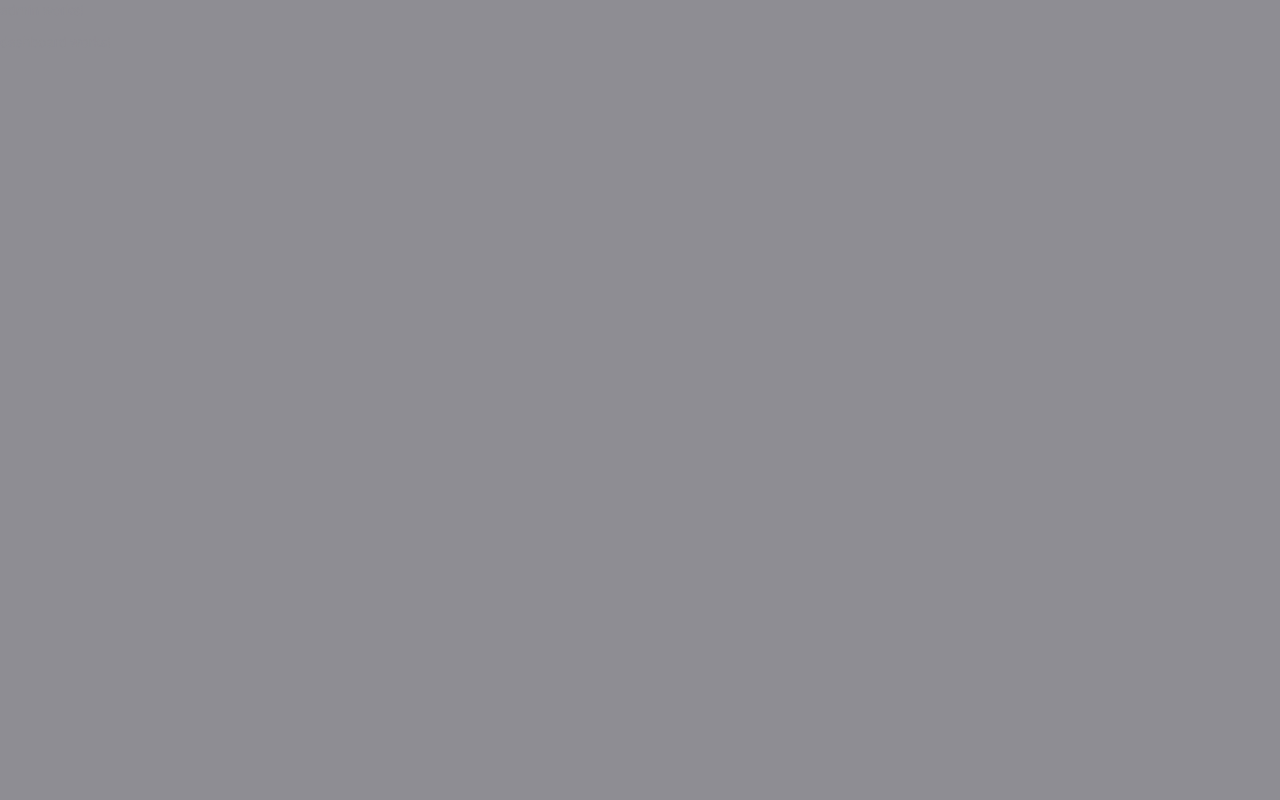
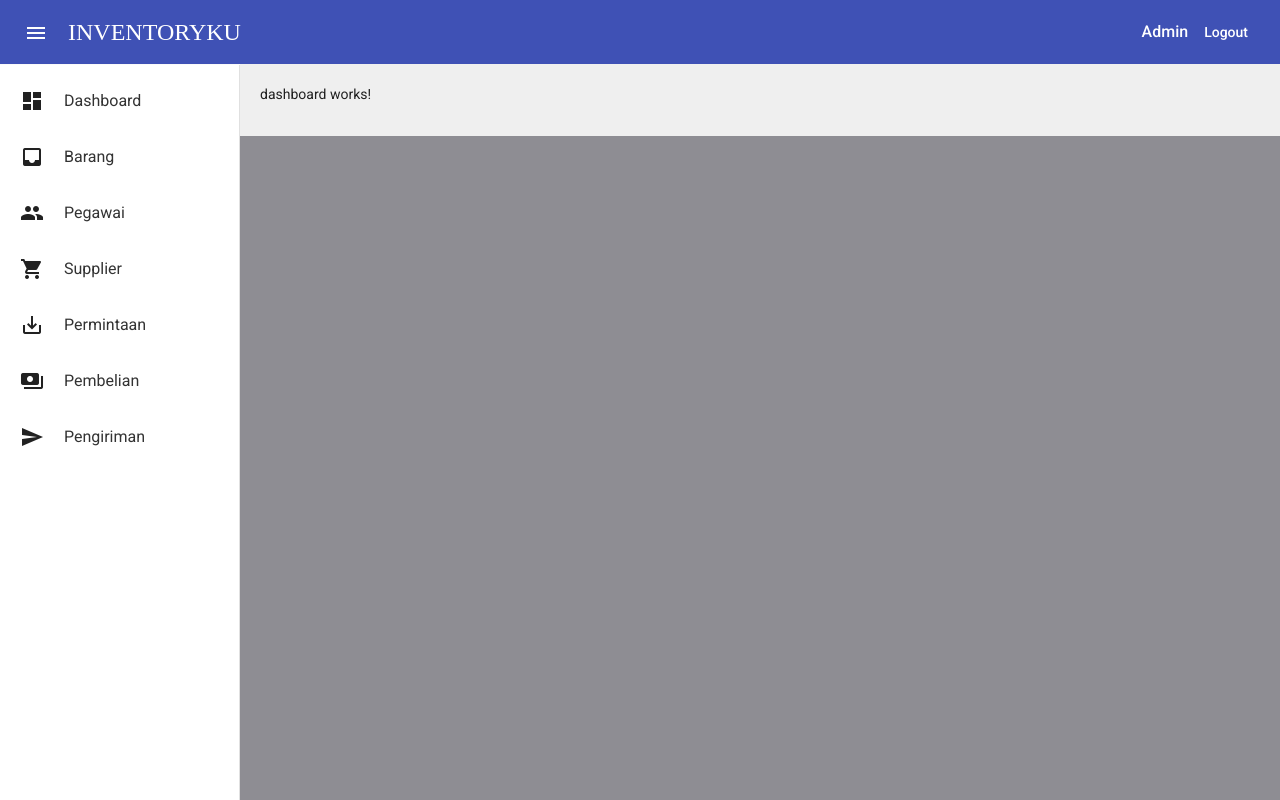
Before and after one commit to sagitadhyar/Personal-Project, an Angular app: page /admin/dashboard in a window 1280 px wide. Built offline with nearby package versions, Linux system fonts and the light colour scheme; a web font is replaced by a local one.

Commit message:
Done UI Tabel Barang

```diff
--- a/src/app/admin/admin/admin.component.html
+++ b/src/app/admin/admin/admin.component.html
@@ -1,2 +1,49 @@
-<p>admin works!</p>
-<router-outlet></router-outlet>
+<ng-container>
+    <!--toolbar-->
+    <mat-toolbar color="primary" class="admin-toolbar">
+            <button mat-icon-button (click)="sidenav.toggle()">
+                <mat-icon>menu</mat-icon>
+            </button>
+            <span class="app-title">&nbsp; {{title}}</span>
+            <div class="uk-width-expand"></div>
+            <small>Admin</small>
+            <button mat-button (click)="logout()">Logout</button>
+
+    </mat-toolbar>
+    <!--end toolbar-->
+
+    <mat-sidenav-container class="admin-container">
+        <mat-sidenav
+            #sidenav
+            mode="side"
+            [position]="'start'"
+            [opened]="true"
+            class="sidenav-left"
+            [fixedInViewport]="true"
+            [fixedTopGap]="65"
+            [fixedBottomGap]="0">
+
+        <mat-nav-list>
+            <mat-list-item *ngFor="let item of navList" routerLink={{item.link}}>
+                <mat-icon matListIcon>{{item.icon}}</mat-icon>
+                <h3 matLine>{{item.title}}</h3>
+            </mat-list-item>
+        </mat-nav-list>
+      </mat-sidenav>
+
+        <mat-sidenav
+            #sidenav mode="side"
+            [position]="'end'"
+            class="example-sidenav"
+            [fixedInViewport]="true"
+            [fixedTopGap]="60"
+            [fixedBottomGap]="0">
+        </mat-sidenav>
+        <!--sidenav content-->
+        <mat-sidenav-content style="padding: 20px; background-color: #EFEFEF;">
+        <!--halaman-halaman tampil disini-->
+            <router-outlet></router-outlet>
+        </mat-sidenav-content>
+    <!--end sidenav content-->
+    </mat-sidenav-container>
+</ng-container>
--- a/src/app/admin/admin/admin.component.scss
+++ b/src/app/admin/admin/admin.component.scss
@@ -0,0 +1,9 @@
+mat-sidenav {
+    width: 240px;
+}
+
+.app-title {
+    font-family: 'OCR-B 10 BT';
+    font-size: x-large;
+    color: white;
+}
--- a/src/app/admin/admin/admin.component.ts
+++ b/src/app/admin/admin/admin.component.ts
@@ -1,4 +1,5 @@
 import { Component, OnInit } from '@angular/core';
+import { Constants } from 'src/app/common/constants';
 
 @Component({
   selector: 'app-admin',
@@ -6,10 +7,31 @@ import { Component, OnInit } from '@angular/core';
   styleUrls: ['./admin.component.scss']
 })
 export class AdminComponent implements OnInit {
+  title = Constants.siteTitle
+
+  navList = [
+    { link: '/admin/dashboard', icon: 'dashboard', title: 'Dashboard' },
+    { link: '/admin/barang', icon: 'inbox', title: 'Barang' },
+    { link: '/admin/pegawai', icon: 'group', title: 'Pegawai' },
+    { link: '/admin/supplier', icon: 'shopping_cart', title: 'Supplier' },
+    { link: '/admin/permintaan', icon: 'save_alt', title: 'Permintaan' },
+    { link: '/admin/pembelian', icon: 'payments', title: 'Pembelian' },
+    { link: '/admin/pengiriman', icon: 'send', title: 'Pengiriman' }
+  ]
 
   constructor() { }
 
   ngOnInit(): void {
   }
 
+  logout()
+  {
+    let conf = confirm('Keluar Aplikasi?');
+    if(conf)
+    {
+      localStorage.removeItem('appToken');
+      window.location.reload();
+    }
+  }
+
 }
--- a/src/app/admin/barang/barang.component.html
+++ b/src/app/admin/barang/barang.component.html
@@ -1 +1,79 @@
-<p>barang works!</p>
+<div class="uk-height-viewport">
+
+    <h1>Barang</h1>
+
+    <div class="uk-flex uk-flex-row uk-flex-bottom">
+        <div class="uk-flex uk-width-1-1 uk-align-left">
+            <button mat-flat-button color="primary" (click)="addData()">
+                <mat-icon>add</mat-icon>
+                Tambah Barang
+            </button>
+        </div>
+        <mat-form-field appearance="fill" class="uk-margin-left">
+            <mat-icon matPrefix>search</mat-icon>
+            <mat-label>Cari</mat-label>
+            <input matInput (keyup)="applyFilter($event)" #input>
+        </mat-form-field>
+    </div>
+
+    <div class="mat-elevation-z8">
+        <table mat-table [dataSource]="dataSource" matSort>
+
+        <!-- ID Column -->
+        <ng-container matColumnDef="id">
+            <th mat-header-cell *matHeaderCellDef mat-sort-header> No </th>
+            <td mat-cell *matCellDef="let row"> {{row.id}} </td>
+        </ng-container>
+
+        <!-- Kode Barang Column -->
+        <ng-container matColumnDef="kode_barang">
+            <th mat-header-cell *matHeaderCellDef mat-sort-header> Kode Barang </th>
+            <td mat-cell *matCellDef="let row"> {{row.kode_barang}} </td>
+        </ng-container>
+
+        <!-- Nama Barang Column -->
+        <ng-container matColumnDef="nama_barang">
+            <th mat-header-cell *matHeaderCellDef mat-sort-header> Nama Barang </th>
+            <td mat-cell *matCellDef="let row"> {{row.nama_barang}} </td>
+        </ng-container>
+
+        <!-- Satuan Column -->
+        <ng-container matColumnDef="satuan">
+            <th mat-header-cell *matHeaderCellDef mat-sort-header> Satuan </th>
+            <td mat-cell *matCellDef="let row"> {{row.satuan}} </td>
+        </ng-container>
+
+        <!-- Kateggori Column -->
+        <ng-container matColumnDef="kategori">
+            <th mat-header-cell *matHeaderCellDef mat-sort-header> Kategori </th>
+            <td mat-cell *matCellDef="let row"> {{row.kategori}} </td>
+        </ng-container>
+
+        <!-- Stok Column -->
+        <ng-container matColumnDef="stok">
+            <th mat-header-cell *matHeaderCellDef mat-sort-header> Stok </th>
+            <td mat-cell *matCellDef="let row"> {{row.stok}} </td>
+        </ng-container>
+
+        <ng-container matColumnDef="actions">
+            <th mat-header-cell *matHeaderCellDef mat-sort-header> </th>
+            <td mat-cell *matCellDef="let row">
+                <div class="uk-flex">
+                    <button mat-icon-button color="primary" (click)="editData(row)"><mat-icon>edit</mat-icon></button>
+                    <button mat-icon-button color="primary" (click)="deleteData(row)" class="uk-margin-small-left"><mat-icon>delete</mat-icon></button>
+                </div>
+            </td>
+          </ng-container>
+
+        <tr mat-header-row *matHeaderRowDef="displayedColumns"></tr>
+        <tr mat-row *matRowDef="let row; columns: displayedColumns;"></tr>
+
+        <!-- Row shown when there is no matching data. -->
+        <tr class="mat-row" *matNoDataRow>
+            <td class="mat-cell" colspan="4">No data matching the filter "{{input.value}}"</td>
+        </tr>
+        </table>
+
+        <mat-paginator [pageSize]="10" [pageSizeOptions]="[5, 10, 25, 100]"></mat-paginator>
+    </div>
+</div>
--- a/src/app/admin/barang/barang.component.scss
+++ b/src/app/admin/barang/barang.component.scss
@@ -0,0 +1,11 @@
+table {
+    width: 100%;
+}
+
+.mat-form-field {
+    font-size: 14px;
+}
+
+td, th {
+    width: 10%;
+}
--- a/src/app/admin/barang/barang.component.ts
+++ b/src/app/admin/barang/barang.component.ts
@@ -1,15 +1,95 @@
-import { Component, OnInit } from '@angular/core';
+import {AfterViewInit, Component, ViewChild} from '@angular/core';
+import {MatPaginator} from '@angular/material/paginator';
+import {MatSort} from '@angular/material/sort';
+import {MatTableDataSource} from '@angular/material/table';
 
+export interface Barang {
+  id: string;
+  kode_barang: string;
+  nama_barang: string;
+  satuan: string;
+  kategori: string;
+  stok: number;
+}
+
+/** Constants used to fill up our data base. */
+const FRUITS: string[] = [
+  'blueberry', 'lychee', 'kiwi', 'mango', 'peach', 'lime', 'pomegranate', 'pineapple'
+];
+const NAMES: string[] = [
+  'Maia', 'Asher', 'Olivia', 'Atticus', 'Amelia', 'Jack', 'Charlotte', 'Theodore', 'Isla', 'Oliver',
+  'Isabella', 'Jasper', 'Cora', 'Levi', 'Violet', 'Arthur', 'Mia', 'Thomas', 'Elizabeth'
+];
+
+/**
+ * @title Data table with sorting, pagination, and filtering.
+ */
 @Component({
   selector: 'app-barang',
   templateUrl: './barang.component.html',
   styleUrls: ['./barang.component.scss']
 })
-export class BarangComponent implements OnInit {
+export class BarangComponent implements AfterViewInit {
+  displayedColumns: string[] = ['id', 'kode_barang', 'nama_barang', 'satuan', 'kategori', 'stok', 'actions'];
+  dataSource: MatTableDataSource<Barang>;
 
-  constructor() { }
+  @ViewChild(MatPaginator) paginator!: MatPaginator;
+  @ViewChild(MatSort) sort!: MatSort;
 
-  ngOnInit(): void {
+  constructor() {
+    // Create 100 users
+    const users = Array.from({length: 100}, (_, k) => createNewUser(k + 1));
+
+    // Assign the data to the data source for the table to render
+    this.dataSource = new MatTableDataSource(users);
+    console.log(users)
   }
 
+  ngAfterViewInit() {
+    this.dataSource.paginator = this.paginator;
+    this.dataSource.sort = this.sort;
+  }
+
+  applyFilter(event: Event) {
+    const filterValue = (event.target as HTMLInputElement).value;
+    this.dataSource.filter = filterValue.trim().toLowerCase();
+
+    if (this.dataSource.paginator) {
+      this.dataSource.paginator.firstPage();
+    }
+  }
+
+  addData() {
+    this.dataSource.data.push(createNewUser(this.dataSource.data.length +1));
+    this.dataSource._updateChangeSubscription();
+  }
+
+  editData(row: Barang) {
+    console.log(row)
+  }
+
+  deleteData(row: Barang) {
+    const index = this.dataSource.data.indexOf(row)
+    this.dataSource.data.splice(index, 1)
+    this.dataSource._updateChangeSubscription()
+  }
 }
+
+/** Builds and returns a new Barang. */
+function createNewUser(id: number): Barang {
+  const name = NAMES[Math.round(Math.random() * (NAMES.length - 1))] + ' ' +
+    NAMES[Math.round(Math.random() * (NAMES.length - 1))].charAt(0) + '.';
+
+  let str = "" + id
+  let pad = "000"
+  var kode_barang = pad.substring(0, pad.length - str.length) + str
+
+  return {
+    id: id.toString(),
+    kode_barang: kode_barang,
+    nama_barang: name,
+    satuan: FRUITS[Math.round(Math.random() * (FRUITS.length - 1))],
+    kategori: FRUITS[Math.round(Math.random() * (FRUITS.length - 1))],
+    stok: Math.round(Math.random() * 100),
+  };
+}
```
Also changed, not shown: src/styles.scss (line endings or trailing spaces).
